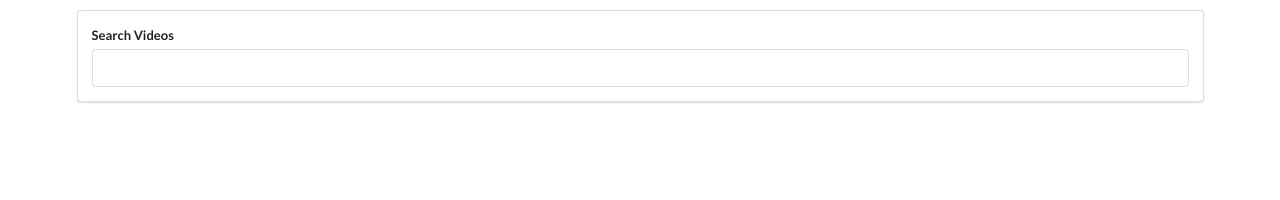
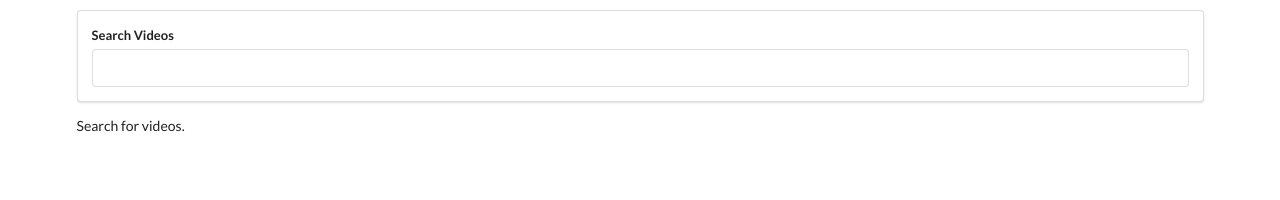
Before and after one commit to Dimisz/react-courses, a React (Create React App) app in the folder grider/legacy-react/youtube-search/: page / in a window 1280 px wide. Shown: the top 200 px of the page. Built offline with nearby package versions, Linux system fonts and the light colour scheme.

Commit message:
Completed the app

```diff
--- a/grider/legacy-react/youtube-search/src/App.js
+++ b/grider/legacy-react/youtube-search/src/App.js
@@ -3,6 +3,7 @@ import youtube from './api/youtube';
 
 import SearchBar from './components/SearchBar';
 import VideoList from './components/VideoList';
+import VideoDetail from './components/VideoDetail';
 
 class App extends React.Component {
   constructor(props){
@@ -25,14 +26,23 @@ class App extends React.Component {
     const response = await youtube.get('/search', {
       params: { q: term }
     });
-    this.setState({ videos: response.data.items });
+    this.setState({ videos: response.data.items, selectedVideo: response.data.items[0] });
   }
 
   render(){
     return(
       <div className='ui container' style={{marginTop: '10px'}}>
         <SearchBar onFormSubmit={this.onFormSubmit} />
-        <VideoList videos={this.state.videos} onSelectVideo={this.onSelectVideo}/>
+        <div className='ui grid'>
+          <div className='ui row'>
+            <div className='eleven wide column'>
+              <VideoDetail video={this.state.selectedVideo} />
+            </div>
+            <div className='five wide column'>
+              <VideoList videos={this.state.videos} onSelectVideo={this.onSelectVideo}/>
+            </div>
+          </div>
+        </div>
       </div>
     );
   }
--- /dev/null
+++ b/grider/legacy-react/youtube-search/src/components/VideoDetail.js
@@ -0,0 +1,22 @@
+import React from 'react';
+
+const VideoDetail = ({video}) => {
+  if(!video){
+    return <div>Search for videos.</div>;
+  }
+
+  const videoUrl = `https://www.youtube.com/embed/${video.id.videoId}`;
+  return(
+    <div>
+      <div className='ui embed'>
+        <iframe src={videoUrl} />
+      </div>
+      <div className='ui segment'>
+        <h2 className='ui header'>{video.snippet.title}</h2>
+        <p>{video.snippet.description}</p>
+      </div>
+    </div>
+  );
+}
+
+export default VideoDetail;
```
